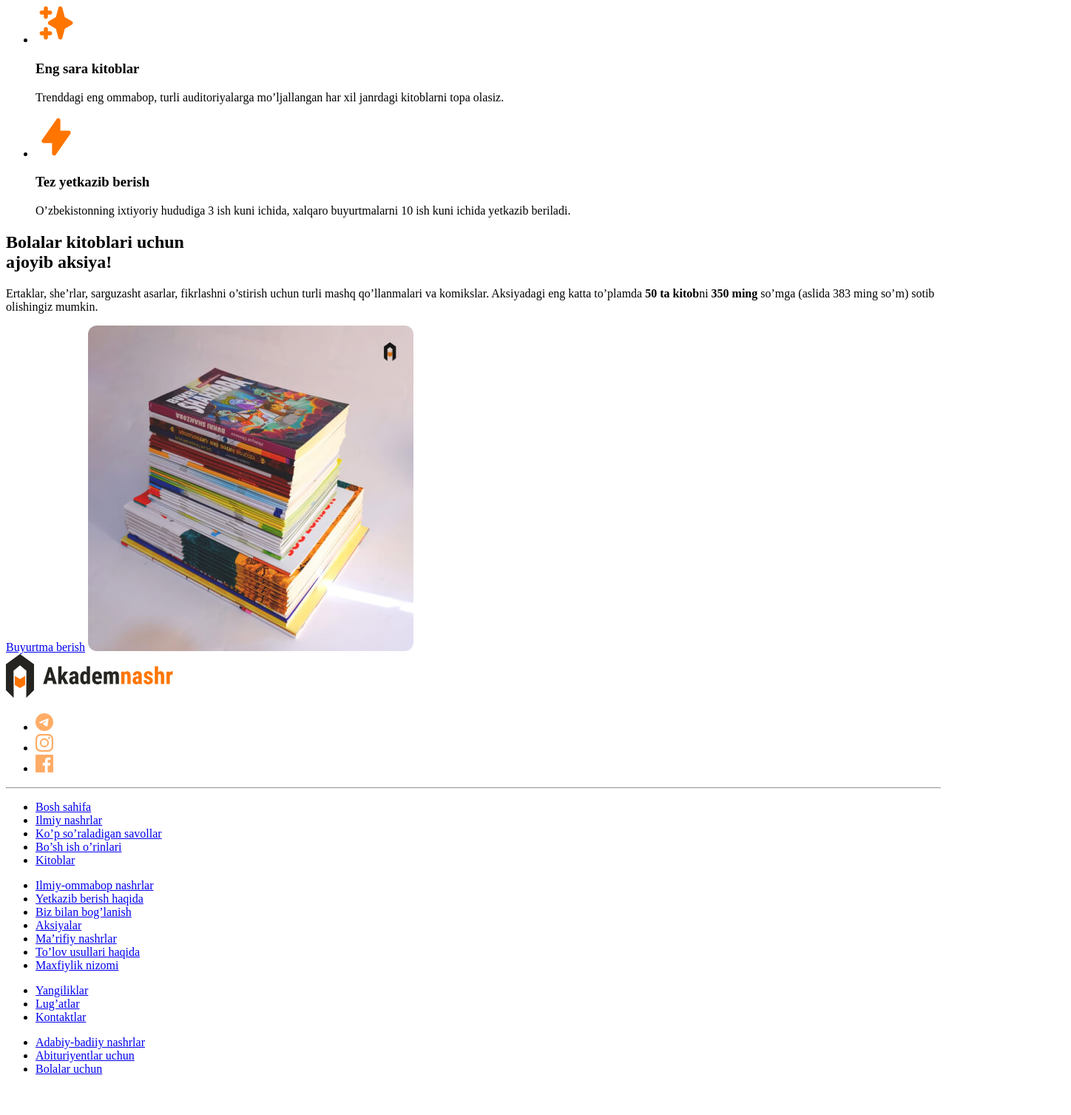
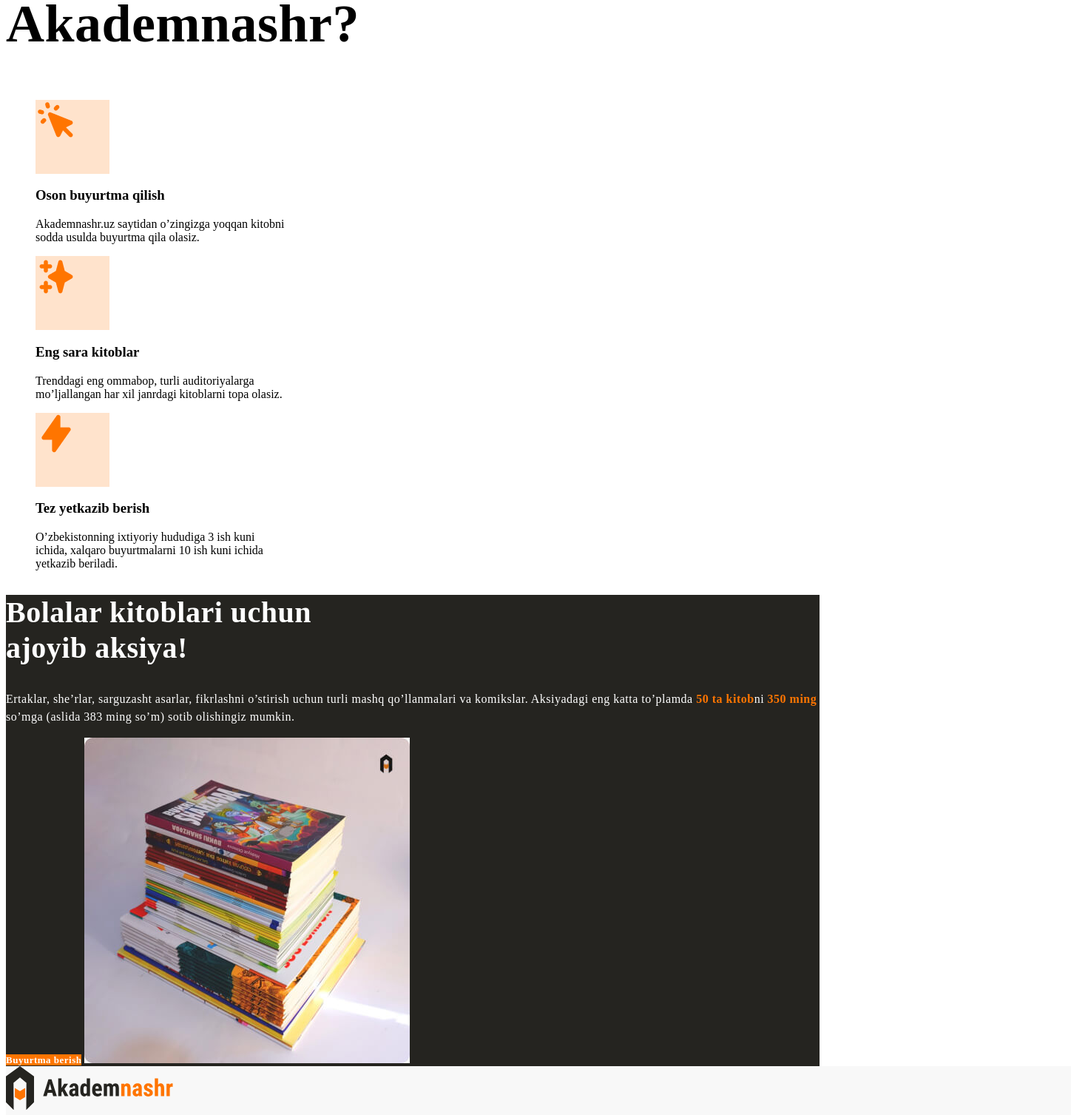
Before and after one commit to Xalilov593/git-fundamentals, a plain HTML site: page index.html in a window 1280 px wide. Shown: the part 1136-2643 px from the top of the page at 74% size, 1448 px wide, since content can reach past the window. Before the commit the page ends 2606 px from the top, so only its background shows below. Drawn offline with Linux system fonts and the light colour scheme.

Commit message:
add  color, size and other

```diff
--- /dev/null
+++ b/css/style.css
@@ -0,0 +1,125 @@
+.nav__items{
+  list-style: none;
+}
+.nav__item a{
+  text-decoration: none;
+  color: black;
+  /* font-family: Roboto; */
+  font-weight: 500;
+  text-transform: uppercase;
+  letter-spacing: 1px;
+  font-size: 13px;
+  font-style: normal;
+}
+/* MAIN SECTION */
+.main__link{
+  text-align: center;
+  text-decoration: none;
+  color: #fff;
+  background-color: #FF7500;
+  letter-spacing: 0.5px;
+  font-size: 13px;
+  font-weight: 700;
+  /* font-family: Roboto; */
+}
+.orange__line{
+  width: 80px;
+  height: 3px;
+  background: #FF7500;
+}
+
+.main__heading{
+  font-size: 40px;
+  font-weight: 700;
+  letter-spacing: 0.5px;
+  color: #fff;
+  /* font-family:; */
+  line-height: 120%;
+}
+.main__paragraph{
+  font-size: 16px;
+  color: #fff;
+  font-weight: 400;
+  letter-spacing: 0.5px;
+  line-height: 150%;
+
+}
+.main__paragraph strong{
+  color: #FF7500;
+}
+
+/* HERO */
+.hero{
+  background: #252420;
+}
+
+/* FEATURES */
+.features__heading{
+  color: #000;
+  font-size: 72px;
+  font-weight: 700;
+  letter-spacing: 0.5px;
+  line-height: 120%;
+}
+.feature__link{
+  list-style: none;
+}
+.feature{
+width: 340px;
+
+}
+.feature_icon_wrapper{
+  width: 100px;
+  height: 100px;
+  background-color: rgba(255, 117, 0, 0.2);
+}
+.icon__item h3{
+  font-size: 24px;
+  font-weight: 700;
+  color: #000;
+  letter-spacing: 0.5px;
+  line-height: 120%;
+}
+.icon__item p{
+  font-size: 16px;
+  font-weight: 400;
+  color: #000;
+  letter-spacing: 0.5px;
+  line-height: 150% ;
+}
+/* PROMO */
+.promo{
+  background-color: #252420;
+  width: 1100px;
+
+}
+
+.social__icon a{
+  color: #252420;
+  width: 24px;
+  height: 24px;
+}
+/* FOOTER */
+
+footer{
+  width: 1440px;
+  height: 507px;
+  background: #f8f8f8;
+}
+.footer_site_hr{
+  width: 1100px;
+  height: 2px;
+  background: rgba(37, 36, 32, 0.50);
+}
+.links, .social__icon{
+  list-style: none;
+}
+.links{
+  width: 224px;
+}
+.link a{
+  color: #252420;
+  font-size: 16px;
+  font-weight: 400;
+  text-decoration: none;
+}
--- a/index.html
+++ b/index.html
@@ -4,82 +4,80 @@
   <meta charset="UTF-8">
   <meta name="viewport" content="width=device-width, initial-scale=1.0">
   <title>Akademnashr</title>
+  <link rel="stylesheet" href="css/style.css">
 </head>
 <body>
  <!-- Header -->
   <header>
-    <div>
      <a href="index.html">
-        <img src="img/logo.svg" width="227"  height="60" "Akademnashr logo">
+      <img class="logo" src="img/logo.svg" width="227"  height="60" "Akademnashr logo">
     </a>
-    </div>
-
     <nav>
-      <ul>
-        <li><a href="#">Bosh sarlavha</a></li>
-        <li><a href="#">Kitoblar</a></li>
-        <li><a href="#">Aksiyalar</a></li>
-        <li><a href="#">Kontaktlar</a></li>
+      <ul class="nav__items">
+        <li class="nav__item"><a href="#">Bosh sarlavha</a></li>
+        <li class="nav__item"><a href="#">Kitoblar</a></li>
+        <li class="nav__item"><a href="#">Aksiyalar</a></li>
+        <li class="nav__item"><a href="#">Kontaktlar</a></li>
       </ul>
+      <a  class="main__link" href="#">Ro’yxatdan o’tish</a>
     </nav>
-    <a href="#">Ro’yxatdan o’tish</a>
   </header>
 
 
 <main>
   <!-- Hero -->
-  <section>
-    <div>
-      <hr>
-      <h2>Pythonda dasturlash<br> asoslari</h2>
-      <p>Dasturlash asoslariga oid o‘zbek tilidagi ilk eng mukammal qo‘llanma. Kitobning har bir bo‘limi uchun maxsus video darslar yozilgan bo‘lib, ularga kitobda ko‘rsatilgan QR kod orqali o‘tish mumkin.</p>
-      <a href="#">Buyurtma berish</a>
+  <section class="hero">
+    <div >
+      <hr class="orange__line">
+      <h2 class="main__heading">Pythonda dasturlash<br> asoslari</h2>
+      <p class="main__paragraph">Dasturlash asoslariga oid o‘zbek tilidagi ilk eng mukammal qo‘llanma. Kitobning har bir bo‘limi uchun maxsus video darslar yozilgan bo‘lib, ularga kitobda ko‘rsatilgan QR kod orqali o‘tish mumkin.</p>
+      <a class="main__link" href="#">Buyurtma berish</a>
     </div>
 
 
-    <img src="img/python-book.jpg" alt="python-kitobi" width="510" height="510" srcset="img/python-book.jpg 1x, img/python-book@2x.jpg 2x">
+    <img class="hero__img" src="img/python-book.jpg" alt="python-kitobi" width="510" height="510" srcset="img/python-book.jpg 1x, img/python-book@2x.jpg 2x">
   </section>
 
 
   <!-- Features -->
-  <section>
-    <div>
-      <hr>
-      <h2>Nega aynan <br> Akademnashr?</h2>
+  <section class="features">
+    <hr class="orange__line">
+    <h2 class="features__heading">Nega aynan <br> Akademnashr?</h2>
+    <ul class="feature__link">
+      <li class="feature">
+        <div class="feature_icon_wrapper">
+          <img class="icon__img" src="img/cursor-click.png" alt="Icon" width="56" height="56">
         </div>
-
-
-    <div>
-      <ul>
-        <li>
-          <img src="img/cursor-click.png" alt="Icon" width="56" height="56">
         <h3>Oson buyurtma qilish</h3>
         <p>Akademnashr.uz saytidan o’zingizga yoqqan kitobni sodda usulda buyurtma qila olasiz.</p>
       </li>
-        <li>
-          <img src="img/sparkles.png" alt="Icon" width="56" height="56">
+
+      <li class="feature">
+        <div class="feature_icon_wrapper">
+          <img class="icon__img"  src="img/sparkles.png" alt="Icon" width="56" height="56">
+        </div>
         <h3>Eng sara kitoblar</h3>
         <p>Trenddagi eng ommabop, turli auditoriyalarga mo’ljallangan har xil janrdagi kitoblarni topa olasiz.</p>
       </li>
-        <li>
-          <img src="img/lightning-bolt.png" alt="Icon" width="56" height="56">
+
+      <li class="feature">
+        <div class="feature_icon_wrapper">
+          <img  class="icon__img" src="img/lightning-bolt.png" alt="Icon" width="56" height="56">
+        </div>
         <h3>Tez yetkazib berish</h3>
         <p>O’zbekistonning ixtiyoriy hududiga 3 ish kuni ichida, xalqaro buyurtmalarni 10 ish kuni ichida yetkazib beriladi.</p>
       </li>
     </ul>
-    </div>
   </section>
 
   <!-- Aksiya -->
   <section>
-    <div>
-      <h2>Bolalar kitoblari uchun <br>ajoyib aksiya!</h2>
-      <p>Ertaklar, she’rlar, sarguzasht asarlar, fikrlashni o’stirish uchun turli mashq qo’llanmalari va komikslar.
+    <div class="promo">
+      <h2 class="main__heading">Bolalar kitoblari uchun <br>ajoyib aksiya!</h2>
+      <p class="main__paragraph">Ertaklar, she’rlar, sarguzasht asarlar, fikrlashni o’stirish uchun turli mashq qo’llanmalari va komikslar.
        Aksiyadagi eng katta to’plamda <strong>50 ta kitob</strong>ni <strong>350 ming</strong> so’mga (aslida 383 ming so’m) sotib olishingiz mumkin.</p>
-      <a href="#">Buyurtma berish</a>
-
-
-     <img src="img/sale-img.jpg" alt="sotuv rasmi" width="440" height="440" srcset="img/sale-img.jpg 1x, img/sale-img@2x.jpg 2x">
+      <a class="main__link" href="#">Buyurtma berish</a>
+     <img class="promo__img" src="img/sale-img.jpg" alt="sotuv rasmi" width="440" height="440" srcset="img/sale-img.jpg 1x, img/sale-img@2x.jpg 2x">
     </div>
   </section>
 </main>
@@ -92,51 +90,51 @@
       <img src="img/logo.svg" width="227"  height="60" alt="Akademnashr logo">
     </a>
 
-    <ul>
-      <li>
+    <ul  class="social__icons">
+      <li class="social__icon">
         <a href="https://t.me/akademnashr" target="_blank"><svg xmlns="http://www.w3.org/2000/svg" width="24" height="24" fill="none"><path fill="#FF7500" d="M12 0C5.376 0 0 5.376 0 12s5.376 12 12 12 12-5.376 12-12S18.624 0 12 0Zm5.568 8.16c-.18 1.896-.96 6.504-1.356 8.628-.168.9-.504 1.2-.816 1.236-.696.06-1.224-.456-1.896-.9-1.056-.696-1.656-1.128-2.676-1.8-1.188-.78-.42-1.212.264-1.908.18-.18 3.252-2.976 3.312-3.228a.24.24 0 0 0-.06-.216c-.072-.06-.168-.036-.252-.024-.108.024-1.788 1.14-5.064 3.348-.48.324-.912.492-1.296.48-.432-.012-1.248-.24-1.86-.444-.756-.24-1.344-.372-1.296-.792.024-.216.324-.432.888-.66 3.504-1.524 5.832-2.532 6.996-3.012 3.336-1.392 4.02-1.632 4.476-1.632.096 0 .324.024.468.144.12.096.156.228.168.324-.012.072.012.288 0 .456Z" opacity=".6"/></svg></a>
       </li>
-      <li>
+      <li class="social__icon">
         <a href="https://www.instagram.com/Akademnashr/?h1=en" target="_blank"><svg xmlns="http://www.w3.org/2000/svg" width="24" height="24" fill="none"><path fill="#FF7500" fill-rule="evenodd" d="M12 0C8.741 0 8.333.014 7.053.072 2.695.272.273 2.69.073 7.052.014 8.333 0 8.741 0 12c0 3.259.014 3.668.072 4.948.2 4.358 2.618 6.78 6.98 6.98C8.333 23.986 8.741 24 12 24c3.259 0 3.668-.014 4.948-.072 4.354-.2 6.782-2.618 6.979-6.98.059-1.28.073-1.689.073-4.948 0-3.259-.014-3.667-.072-4.947-.196-4.354-2.617-6.78-6.979-6.98C15.668.014 15.259 0 12 0Zm0 2.163c3.204 0 3.584.012 4.85.07 3.252.148 4.771 1.691 4.919 4.919.058 1.265.069 1.645.069 4.849 0 3.205-.012 3.584-.069 4.849-.149 3.225-1.664 4.771-4.919 4.919-1.266.058-1.644.07-4.85.07-3.204 0-3.584-.012-4.849-.07-3.26-.149-4.771-1.699-4.919-4.92-.058-1.265-.07-1.644-.07-4.849 0-3.204.013-3.583.07-4.849.149-3.227 1.664-4.771 4.919-4.919 1.266-.057 1.645-.069 4.849-.069ZM5.838 12a6.162 6.162 0 1 1 12.324 0 6.162 6.162 0 0 1-12.324 0ZM12 16a4 4 0 1 1 0-8 4 4 0 0 1 0 8Zm4.965-10.405a1.44 1.44 0 1 1 2.881.001 1.44 1.44 0 0 1-2.881-.001Z" clip-rule="evenodd" opacity=".6"/></svg></a>
       </li>
-      <li>
+      <li class="social__icon">
         <a href="https://www.facebook.com/Akademnashr" target="_blank"><svg xmlns="http://www.w3.org/2000/svg" width="24" height="24" fill="none"><path fill="#FF7500" d="M22.675 0H1.325C.593 0 0 .593 0 1.325v21.351C0 23.407.593 24 1.325 24H12.82v-9.294H9.692v-3.622h3.128V8.413c0-3.1 1.893-4.788 4.659-4.788 1.325 0 2.463.099 2.795.143v3.24l-1.918.001c-1.504 0-1.795.715-1.795 1.763v2.313h3.587l-.467 3.622h-3.12V24h6.116c.73 0 1.323-.593 1.323-1.325V1.325C24 .593 23.407 0 22.675 0Z" opacity=".6"/></svg></a>
       </li>
     </ul>
   </div>
 
-  <hr>
+  <hr class="footer_site_hr">
 
   <!-- Linklar -->
   <div>
-    <ul>
-      <li><a href="index.html">Bosh sahifa</a></li>
-      <li><a href="#"> Ilmiy nashrlar</a></li>
-      <li><a href="#">Ko’p so’raladigan savollar</a></li>
-      <li><a href="#">Bo’sh ish o’rinlari</a></li>
-      <li><a href="#">Kitoblar</a></li>
+    <ul class="links">
+      <li class="link"><a href="index.html">Bosh sahifa</a></li>
+      <li class="link"><a href="#"> Ilmiy nashrlar</a></li>
+      <li class="link"><a href="#">Ko’p so’raladigan savollar</a></li>
+      <li  class="link" ><a href="#">Bo’sh ish o’rinlari</a></li>
+      <li  class="link"><a href="#">Kitoblar</a></li>
     </ul>
 
-    <ul>
-      <li><a href="#">Ilmiy-ommabop nashrlar</a></li>
-      <li><a href="#">Yetkazib berish haqida</a></li>
-      <li><a href="#">Biz bilan bog’lanish</a></li>
-      <li><a href="#"> Aksiyalar</a></li>
-      <li><a href="#">Ma’rifiy nashrlar</a></li>
-      <li><a href="#">To’lov usullari haqida</a></li>
-      <li><a href="#"> Maxfiylik nizomi</a></li>
+    <ul class="links">
+      <li  class="link"><a href="#">Ilmiy-ommabop nashrlar</a></li>
+      <li  class="link"><a href="#">Yetkazib berish haqida</a></li>
+      <li  class="link"><a href="#">Biz bilan bog’lanish</a></li>
+      <li class="link"><a href="#"> Aksiyalar</a></li>
+      <li class="link"><a href="#">Ma’rifiy nashrlar</a></li>
+      <li class="link"><a href="#">To’lov usullari haqida</a></li>
+      <li class="link"><a href="#"> Maxfiylik nizomi</a></li>
     </ul>
 
-    <ul>
-      <li><a href="#">Yangiliklar</a></li>
-      <li><a href="#"> Lug’atlar</a></li>
-      <li><a href="#">Kontaktlar</a></li>
+    <ul class="links">
+      <li class="link"><a href="#">Yangiliklar</a></li>
+      <li class="link"><a href="#"> Lug’atlar</a></li>
+      <li class="link"><a href="#">Kontaktlar</a></li>
     </ul>
 
-    <ul>
-      <li><a href="#">Adabiy-badiiy nashrlar</a></li>
-      <li><a href="#">Abituriyentlar uchun</a></li>
-      <li><a href="#">Bolalar uchun</a></li>
+    <ul class="links">
+      <li  class="link"><a href="#">Adabiy-badiiy nashrlar</a></li>
+      <li class="link"><a href="#">Abituriyentlar uchun</a></li>
+      <li class="link"><a href="#">Bolalar uchun</a></li>
     </ul>
   </div>
 </footer>
```
Lines whose indentation alone changed are shown as unchanged.
